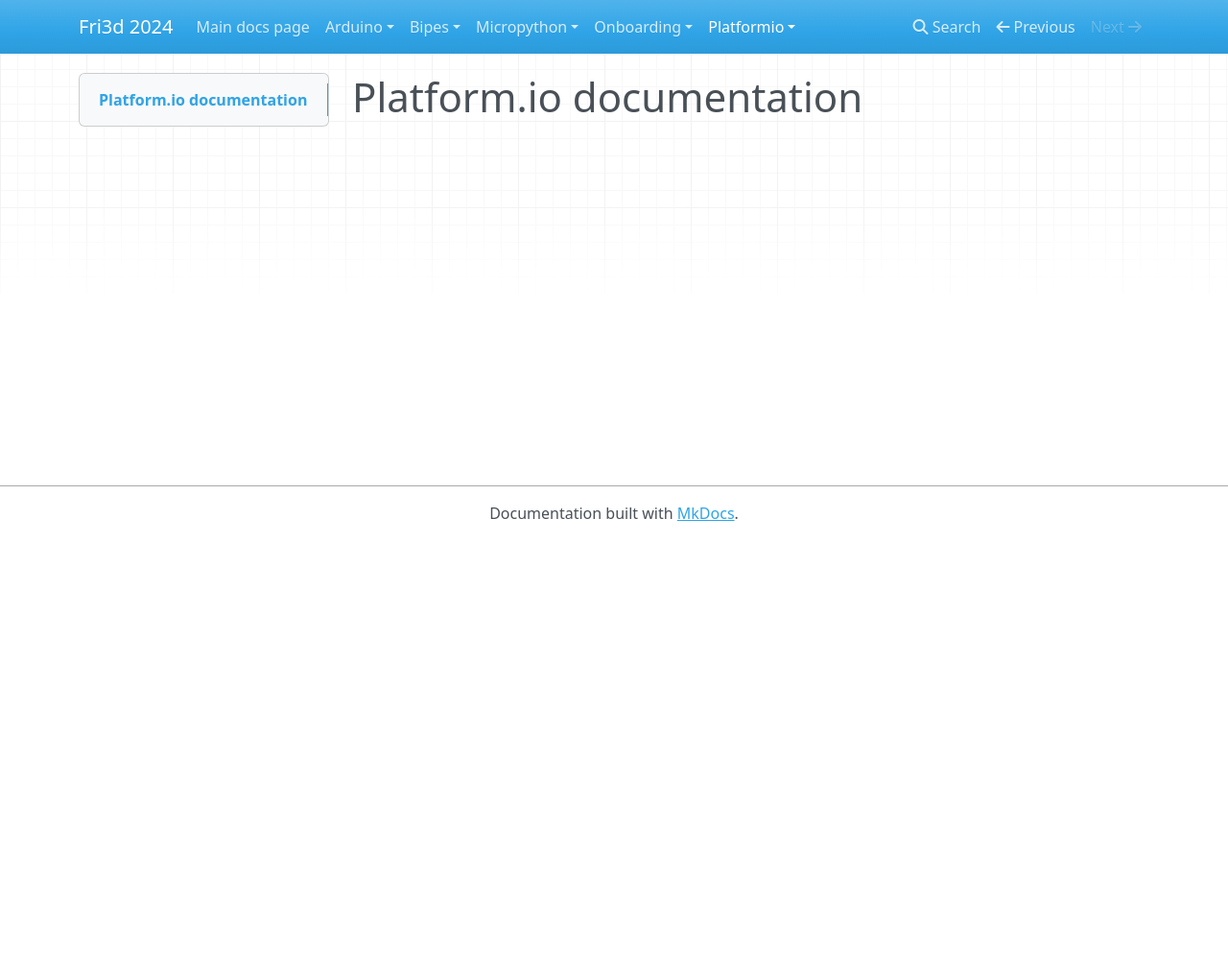
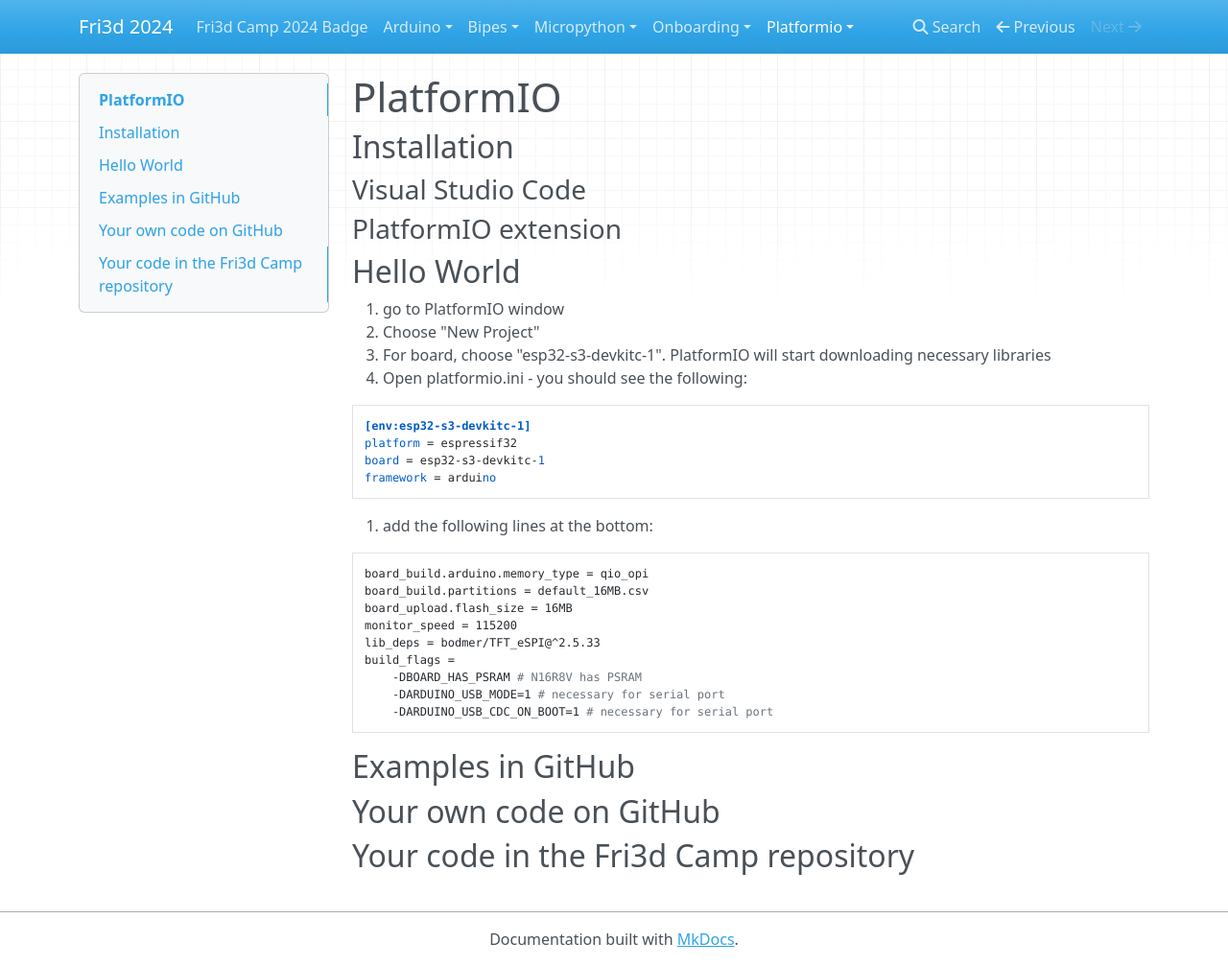
Before and after one commit to Fri3dCamp/badge_2024, an MkDocs documentation site: the page built from docs/platformio/index.md, in a window 1280 px wide and 1007 px high. Shown: the whole window at 96% size. Built offline with MkDocs 1.6.1, drawn with Linux system fonts in a browser that asks for light colours; nearby versions of some CDN libraries.

Commit message:
eerste poging PlatformIO (#1)

````diff
--- a/docs/index.md
+++ b/docs/index.md
@@ -1 +1,5 @@
-# Main docs page
+# Fri3d Camp 2024 Badge
+
+![badge image place holder](badge2024.jpg)
+
+##
--- a/docs/platformio/index.md
+++ b/docs/platformio/index.md
@@ -1 +1,39 @@
-# Platform.io documentation
+# PlatformIO
+
+## Installation
+
+### Visual Studio Code
+
+### PlatformIO extension
+
+## Hello World
+
+1. go to PlatformIO window
+2. Choose "New Project"
+3. For board, choose "esp32-s3-devkitc-1". PlatformIO will start downloading necessary libraries
+4. Open platformio.ini - you should see the following:
+```
+[env:esp32-s3-devkitc-1]
+platform = espressif32
+board = esp32-s3-devkitc-1
+framework = arduino
+```
+5. add the following lines at the bottom:
+```
+board_build.arduino.memory_type = qio_opi
+board_build.partitions = default_16MB.csv
+board_upload.flash_size = 16MB
+monitor_speed = 115200
+lib_deps = bodmer/TFT_eSPI@^2.5.33
+build_flags =
+    -DBOARD_HAS_PSRAM # N16R8V has PSRAM
+    -DARDUINO_USB_MODE=1 # necessary for serial port
+    -DARDUINO_USB_CDC_ON_BOOT=1 # necessary for serial port
+```
+
+
+## Examples in GitHub
+
+## Your own code on GitHub
+
+## Your code in the Fri3d Camp repository
````
Also changed, not shown: docs/badge2024.jpg (added).
